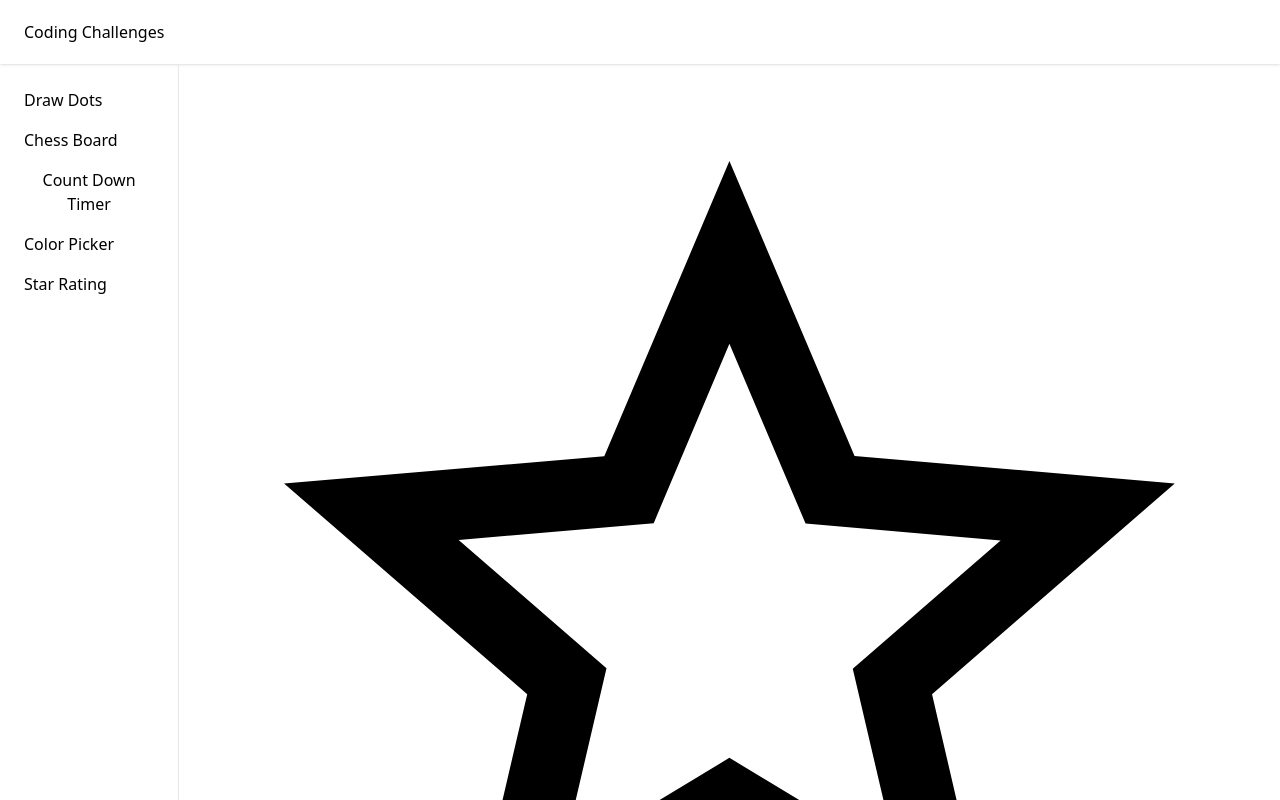
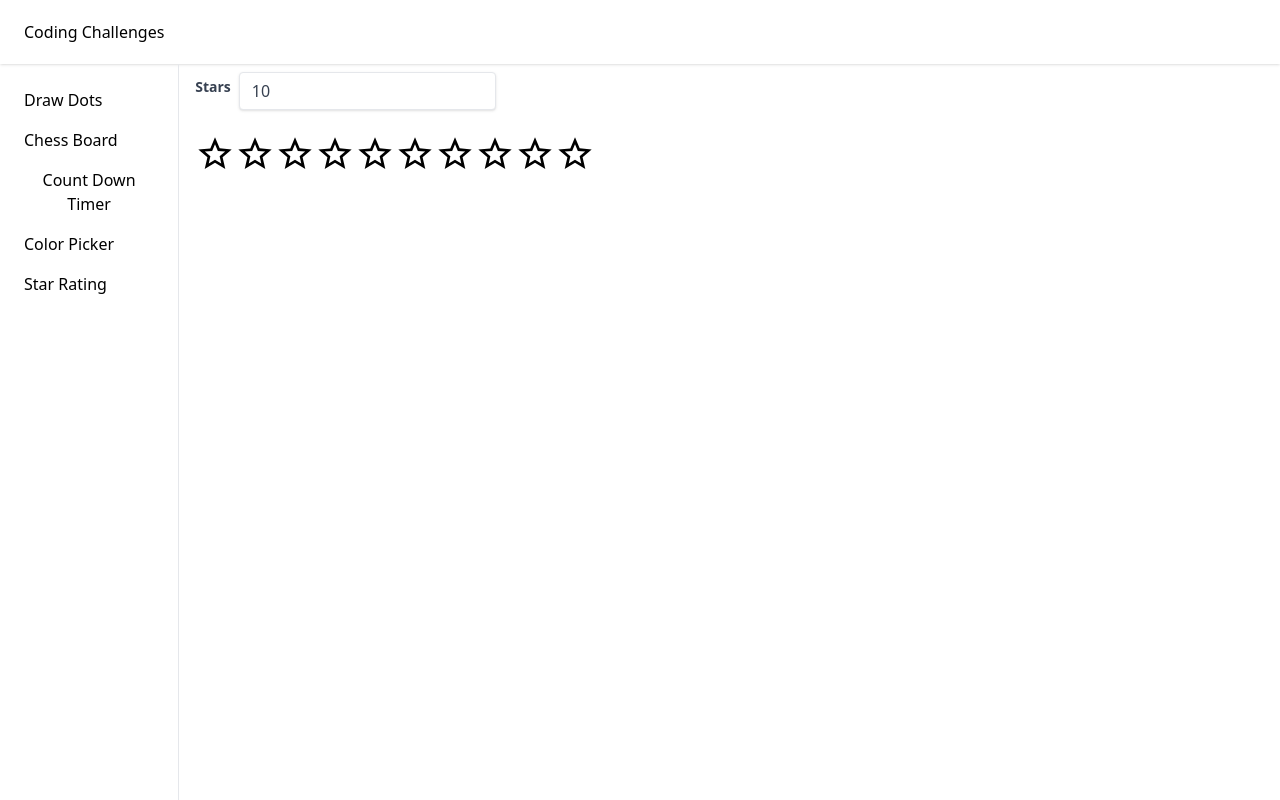
Before and after one commit to ramesh01/machine-coding-challenges, a React (Create React App) app: page /star-rating in a window 1280 px wide. Shown: the top 800 px of the page. Built offline with nearby package versions, Linux system fonts and the light colour scheme.

Commit message:
feat: star rating inprogress

```diff
--- /dev/null
+++ b/src/components/Star/Star.tsx
@@ -0,0 +1,24 @@
+import { FC } from "react";
+
+type InputProps = {
+	rating: number;
+};
+
+const Star: FC<InputProps> = ({rating}) => {
+
+	return (
+		<span className="w-10 cursor-pointer" data-rating={rating}>
+			<svg
+				className="MuiSvgIcon-root MuiSvgIcon-fontSizeInherit css-1cw4hi4"
+				focusable="false"
+				aria-hidden="true"
+				viewBox="0 0 24 24"
+				data-testid="StarBorderIcon"
+			>
+				<path d="M22 9.24l-7.19-.62L12 2 9.19 8.63 2 9.24l5.46 4.73L5.82 21 12 17.27 18.18 21l-1.63-7.03L22 9.24zM12 15.4l-3.76 2.27 1-4.28-3.32-2.88 4.38-.38L12 6.1l1.71 4.04 4.38.38-3.32 2.88 1 4.28L12 15.4z"></path>
+			</svg>
+		</span>
+	);
+};
+
+export default Star;
--- a/src/pages/StarRating/StarRating.tsx
+++ b/src/pages/StarRating/StarRating.tsx
@@ -1,18 +1,52 @@
-import { useEffect, useState } from "react";
+import { ChangeEvent, useEffect, useState } from "react";
+import Star from "../../components/Star/Star";
 
 const StarRating = () => {
-	const [noOfStars, setNoOfStars] = useState(10);
+	const [noOfStars, setNoOfStars] = useState<string>("10");
 	const [starsArr, setStarsArr] = useState<number[]>([]);
 
 	useEffect(() => {
-		setStarsArr(Array.from(Array(noOfStars).keys()).map((index) => index + 1));
+		setStarsArr(
+			Array.from(Array(Number(noOfStars)).keys()).map((index) => index + 1)
+		);
 	}, [noOfStars]);
+
+	const handleOnChange = (event: ChangeEvent<HTMLInputElement>) => {
+		const value = event.target.value;
+		if (Number(value) <= 10) {
+			setNoOfStars(value);
+		} else {
+			setNoOfStars("");
+		}
+	};
 
 	return (
 		<div className="star-rating-container">
-			{starsArr.map((e: number) => (
-				<span><svg className="MuiSvgIcon-root MuiSvgIcon-fontSizeInherit css-1cw4hi4" focusable="false" aria-hidden="true" viewBox="0 0 24 24" data-testid="StarBorderIcon"><path d="M22 9.24l-7.19-.62L12 2 9.19 8.63 2 9.24l5.46 4.73L5.82 21 12 17.27 18.18 21l-1.63-7.03L22 9.24zM12 15.4l-3.76 2.27 1-4.28-3.32-2.88 4.38-.38L12 6.1l1.71 4.04 4.38.38-3.32 2.88 1 4.28L12 15.4z"></path></svg></span>
-			))}
+			<div className="flex items-center mb-6">
+				<div className="pr-2">
+					<label
+						className="block text-gray-700 text-sm font-bold mb-2"
+						htmlFor="stars"
+					>
+						Stars
+					</label>
+				</div>
+				<div>
+					<input
+						id="stars"
+						className="shadow appearance-none border rounded w-30 py-2 px-3 text-gray-700 leading-tight focus:outline-none focus:shadow-outline"
+						type="text"
+						placeholder="Username"
+						value={noOfStars}
+						onChange={handleOnChange}
+					/>
+				</div>
+			</div>
+			<div className="flex flex-wrap">
+				{starsArr.map((e: number) => (
+					<Star key={e} rating={e} />
+				))}
+			</div>
 		</div>
 	);
 };
```
